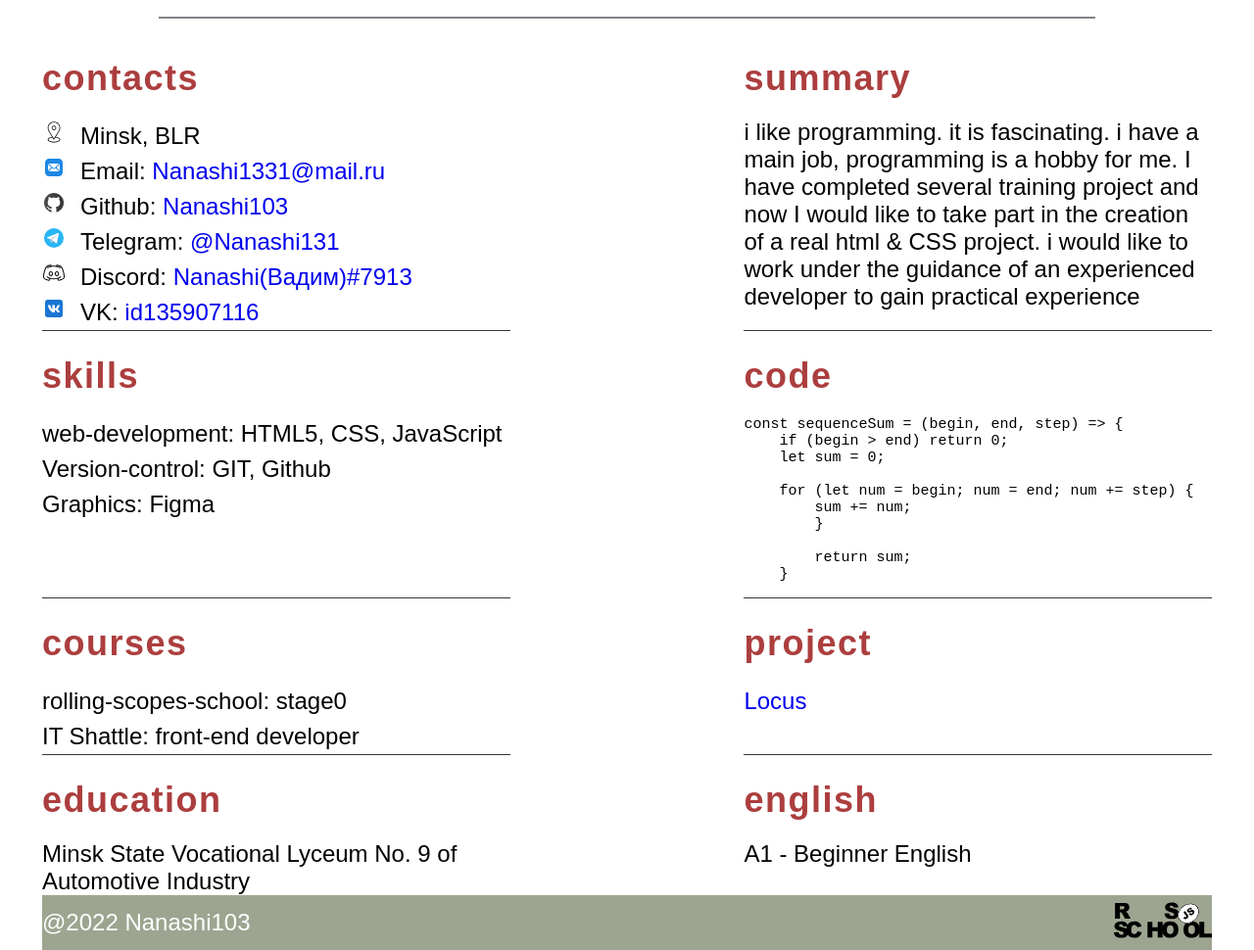
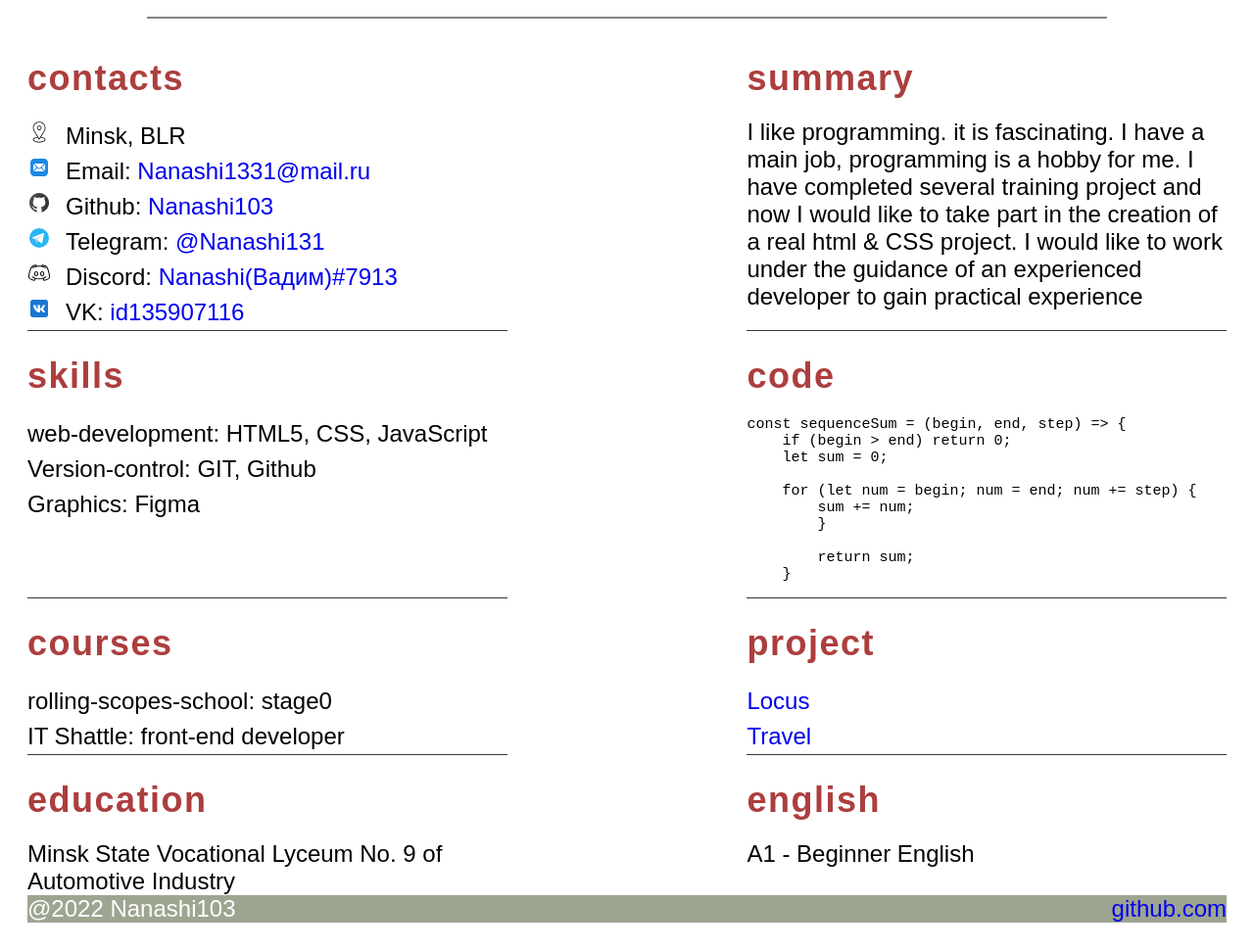
Before and after one commit to Nanashi103/rsschool-cv, a plain HTML site: page index.html in a window 1280 px wide. Shown: the part 371-1341 px from the top of the page at 98% size. After the commit the page ends 1313 px from the top, so only its background shows below. Drawn offline with Linux system fonts and the light colour scheme.

Commit message:
init: next project

```diff
--- a/index.html
+++ b/index.html
@@ -10,7 +10,6 @@
 </head>
 
 <body>
-    <div class="wraper">
     <header>
         <nav class="novigation">
             <ul class="novigation__menu">
@@ -36,7 +35,7 @@
         <div class="main__border"></div>
         <div class="main__calc">
             <div class="main__contacts">
-                    <h2 class="contacts__title">contacts</h2>
+                <h2 class="contacts__title" id="contacts">contacts</h2>
                 <ul class="contacts__list">
                     <li class="list__discription"><img src="./assets/svg/location.svg" alt="location"
                             class="location__icon icon">Minsk, BLR</li>
@@ -59,12 +58,12 @@
             </div>
             <div class="main__contacts">
                 <h2 class="contacts__title">summary</h2>
-                    <p class="contancts__summary">i like programming. it is fascinating. i have a main job, programming
+                <p class="contancts__summary">I like programming. it is fascinating. I have a main job, programming
                     is a
                     hobby for me. I have
                     completed several training project and now I would like to take part in the creation of a real
                     html
-                        & CSS project. i would like to work under the guidance of an experienced developer to gain
+                    & CSS project. I would like to work under the guidance of an experienced developer to gain
                     practical
                     experience </p>
             </div>
@@ -107,9 +106,9 @@
             <div class="main__contacts">
                 <h2 class="contacts__title">project</h2>
                 <ul class="contacts__list">
-                        <li class="list__discription"><a
-                                href="https://nanashi103.github.io/diplom_vadim/build/">Locus</a>
+                    <li class="list__discription"><a href="https://nanashi103.github.io/diplom_vadim/build/">Locus</a>
                     </li>
+                    <li class="list__discription"><a href="https://nanashi103.github.io/Travel/travel">Travel</a></li>
                 </ul>
             </div>
         </div>
@@ -127,11 +126,10 @@
     <footer>
         <div class="footer__description">
             <p>@2022 Nanashi103</p>
+        </div>
+        <a href="https://github.com/Nanashi103?tab=repositories">github.com</a>
+    </footer>
 
-            </div>
-            <a href="https://rs.school/js/"><img src="./assets/svg/rs_school_js.svg" alt="logo" class="logo"></a>
-        </footer>
-    </div>
 </body>
 
 </html>
--- a/style.css
+++ b/style.css
@@ -4,6 +4,10 @@
     border: 0;
     box-sizing: border-box;
 
+}
+
+#contacts {
+    scroll-margin-top: 50px;
 }
 
 ul li {
@@ -23,10 +27,6 @@ body {
     display: flex;
     flex-direction: column;
     justify-content: space-between;
-}
-.wraper {
-    margin-left: 15px;
-    margin-right: 15px;
 }
 
 header {
```
Lines whose indentation alone changed are shown as unchanged.
